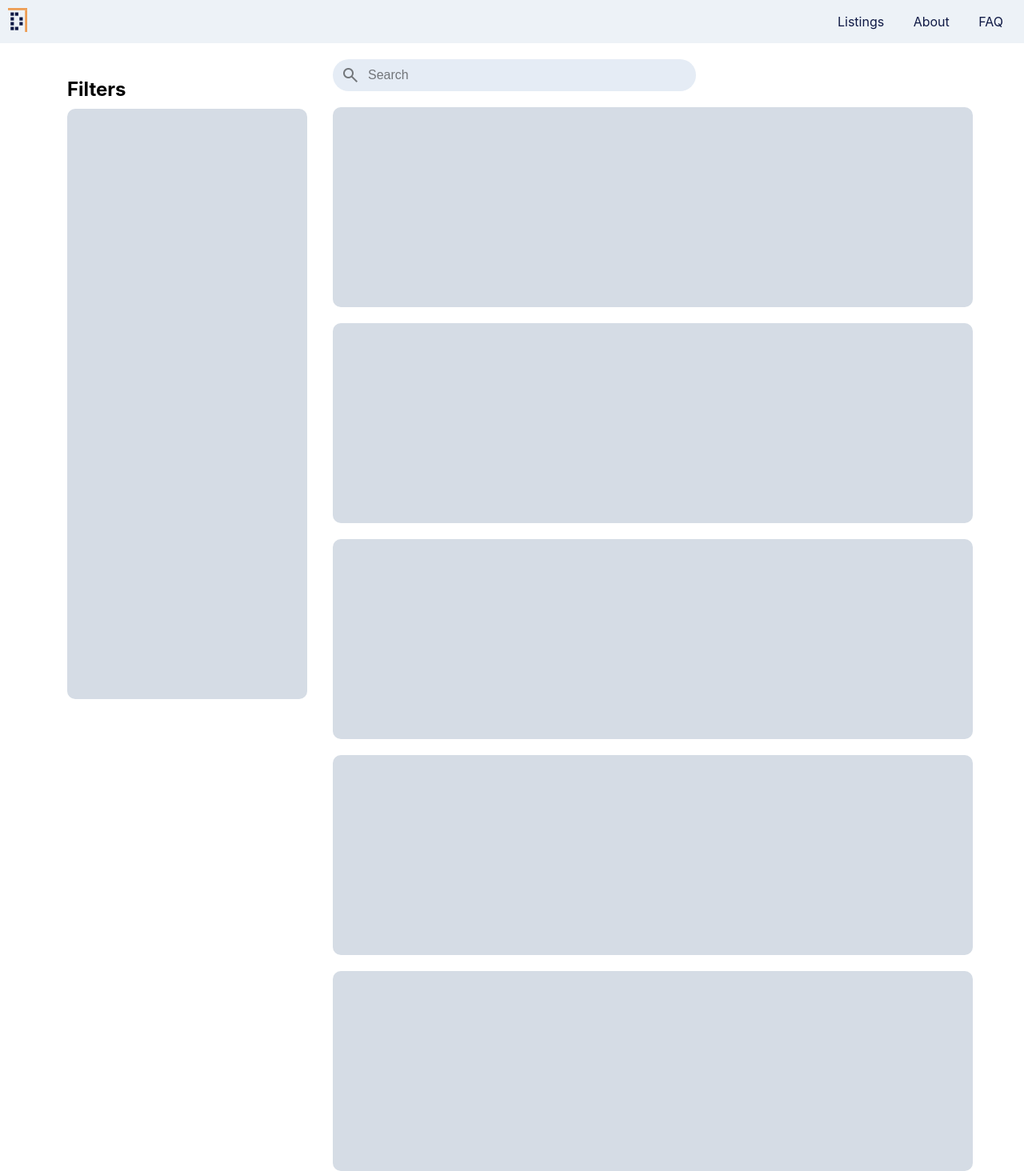
After one commit to phosrei/DaguDorms, a PHP site: page /dorms.html in a window 1280 px wide. The commit adds this page. Shown: the whole page at 80% size. Run offline with PHP 8.4, Linux system fonts and the light colour scheme.

Commit message:
Add dorms selection page

```diff
--- /dev/null
+++ b/dorms.html
@@ -0,0 +1,65 @@
+<!DOCTYPE html>
+<html lang="en">
+<head>
+    <meta charset="UTF-8">
+    <meta name="viewport" content="width=device-width, initial-scale=1.0">
+    <link rel="stylesheet" href="style.css">
+    <title>DaguDorms</title>
+    <link rel="preconnect" href="https://fonts.googleapis.com">
+    <link rel="preconnect" href="https://fonts.gstatic.com" crossorigin>
+    <link href="https://fonts.googleapis.com/css2?family=Lexend:wght@100..900&display=swap" rel="stylesheet">
+    <link rel="stylesheet" href="https://fonts.googleapis.com/css2?family=Material+Symbols+Outlined:opsz,wght,FILL,GRAD@24,400,0,0" />
+</head>
+<body>
+    <header>
+        <a href="index.html">
+            <img class="header-icon" src="assets/dagudorms-icon.svg" alt="Header Icon">
+        </a>
+        <nav class="nav-links">
+            <ul>
+                <li><a href="#">Listings</a></li>
+                <li><a href="#">About</a></li>
+                <li><a href="#">FAQ</a></li>
+            </ul>
+        </nav>
+    </header>
+    <section class="dorms-section flex-center">
+
+        <div class="dorms-wrapper">
+            <div class="filters-wrapper">
+                <h1 class="filters-heading">Filters</h1>
+                <div class="filters-container">
+                </div>
+            </div>
+            <div class="card-wrapper">
+                <div class="search-wrapper flex-center">
+                    <span class="search-icon material-symbols-outlined">search</span>
+                    <form action="/search" method="get">
+                        <input class="search-input" type="search" name="q" placeholder="Search" spellcheck="false">
+                    </form>
+                </div>
+                <a class="card-link" href="#">
+                    <div class="card">
+                    </div>
+                </a>
+                <a class="card-link" href="#">
+                    <div class="card">
+                    </div>
+                </a>
+                <a class="card-link" href="#">
+                    <div class="card">
+                    </div>
+                </a>
+                <a class="card-link" href="#">
+                    <div class="card">
+                    </div>
+                </a>
+                <a class="card-link" href="#">
+                    <div class="card">
+                    </div>
+                </a>
+            </div>
+        </div>
+    </section>
+</body>
+</html>
--- a/style.css
+++ b/style.css
@@ -171,9 +171,11 @@ li a:hover:after{
 .box:hover{
   transform: scale(1.2);
 }
+
 .info-box:hover{
   transform: scale(1.2);
 }
+
 footer {
   height: 100px;
   background-color: #EDF2F7;
@@ -187,3 +189,82 @@ footer {
   color: #0F1945;
   cursor: default;
 }
+
+.dorms-section {
+  flex-direction: column;
+}
+
+.dorms-wrapper {
+  display: flex;
+  flex-direction: row;
+  justify-content: center;
+  gap: 32px;
+}
+
+.search-wrapper {
+  padding-left: 10px;
+  width: max-content;
+  margin-top: 20px;
+  border-radius: 20px;
+  border: none;
+  background-color: #e5ecf5;
+}
+
+.search-input {
+  outline: none;
+  border: none;
+  background-color: inherit;
+  border-radius: 0 16px 16px 0;
+  padding-left: 10px;
+  font-size: 16px;
+  font-size: 16px;
+  width: 420px;
+  height: 40px;
+}
+
+input[type="search"]::-webkit-search-cancel-button {
+  -webkit-appearance: none;
+}
+
+.search-input::placeholder,
+.search-icon {
+  color: rgba(0,0,0,0.5);
+}
+
+.filters-wrapper {
+  display: flex;
+  flex-direction: column;
+  height: 100vh;
+  width: 300px;
+  margin: 20px 0  0 20px;
+}
+
+.filters-container {
+  width: 100%;
+  height: 100vh;
+  background-color: #D5DCE5;
+  border-radius: 10px;
+}
+
+.filters-heading {
+  margin: 23px 0 10px 0;
+}
+
+.card {
+  background-color: #D5DCE5;
+  padding: 20px;
+  border-radius: 10px;
+  width: 800px;
+  height: 250px;
+  transition: all 0.3s ease 0s;
+}
+
+.card-wrapper {
+  display: flex;
+  flex-direction: column;
+  gap: 20px;
+}
+
+.card:hover {
+  background-color: #cbd2db;
+}
```
